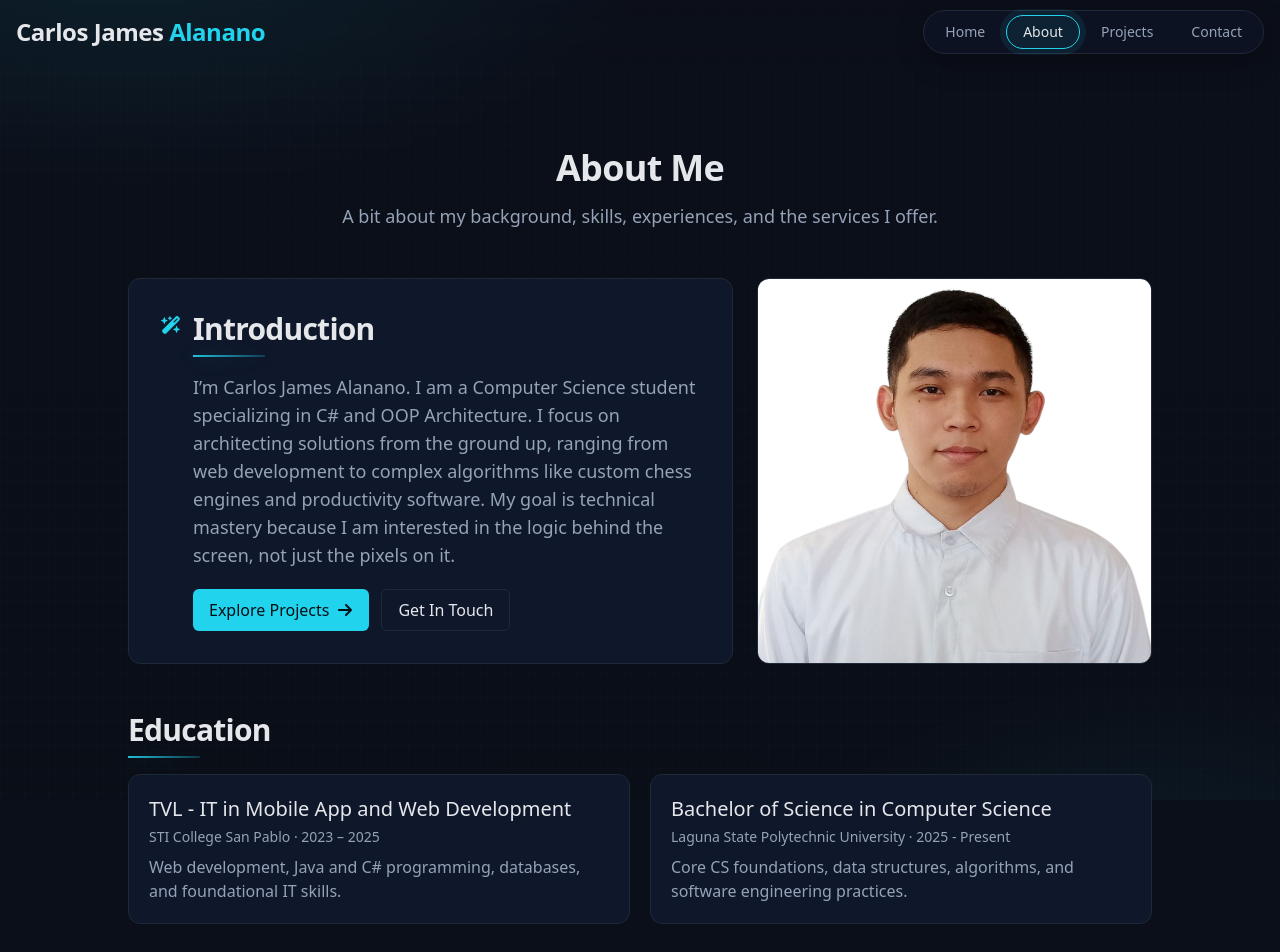
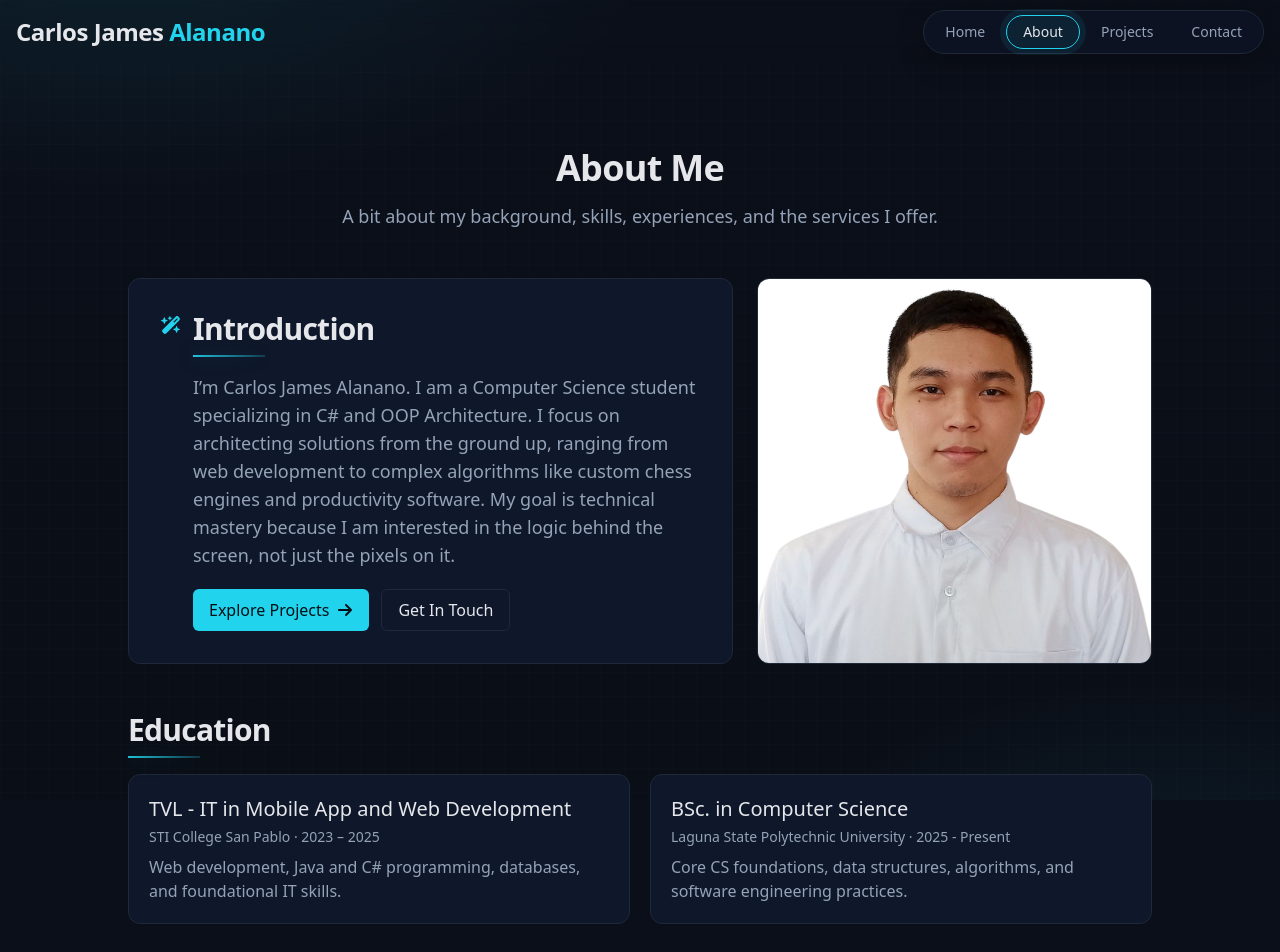
Before and after one commit to cjalanano-dev/portfolio, a React (Vite) app: page /about in a window 1280 px wide. Shown: the top 952 px of the page. Built offline with nearby package versions, Linux system fonts and the light colour scheme; a small style sheet from the web is missing.

Commit message:
update degree notation in About component

```diff
--- a/src/pages/About.jsx
+++ b/src/pages/About.jsx
@@ -123,7 +123,7 @@ const About = () => {
                                     period: "2023 – 2025",
                                     summary: "Web development, Java and C# programming, databases, and foundational IT skills."
                                 }, {
-                                    degree: "Bachelor of Science in Computer Science",
+                                    degree: "BSc. in Computer Science",
                                     school: "Laguna State Polytechnic University",
                                     period: "2025 - Present",
                                     summary: "Core CS foundations, data structures, algorithms, and software engineering practices."
```
